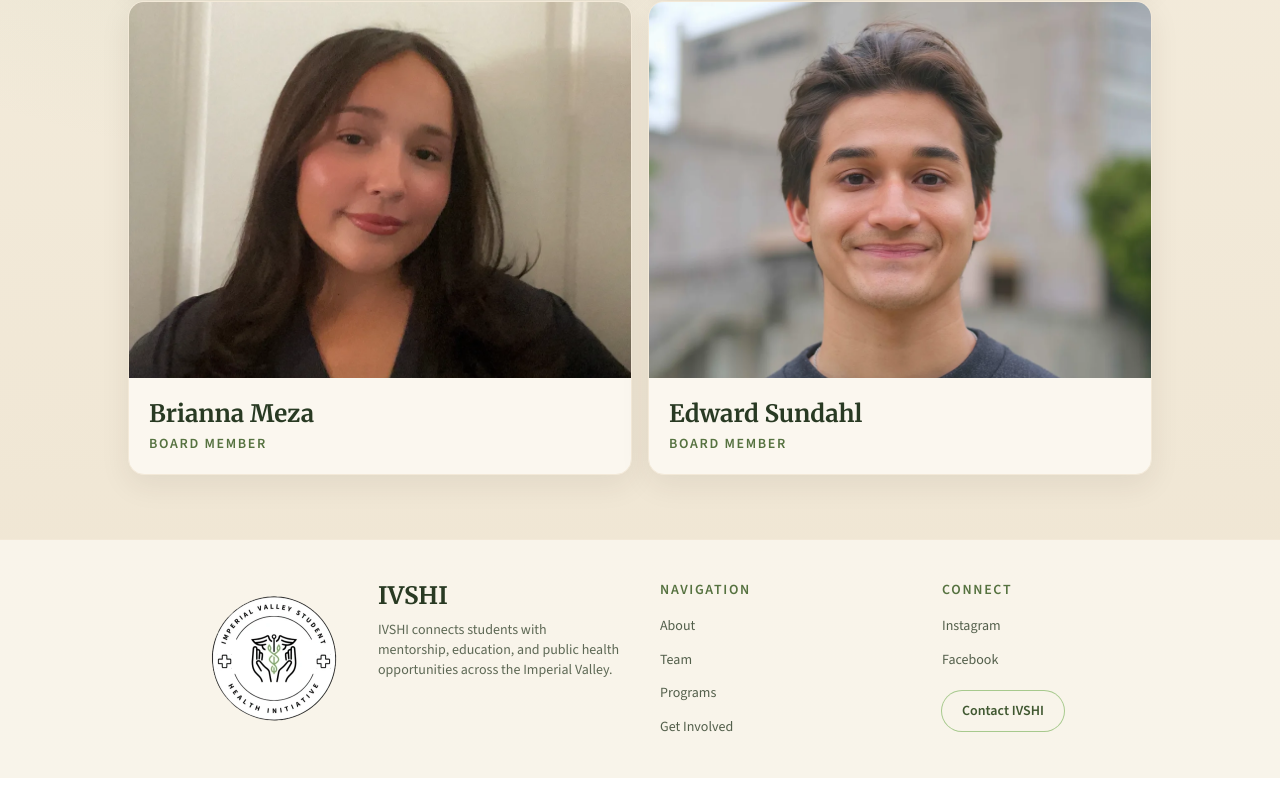
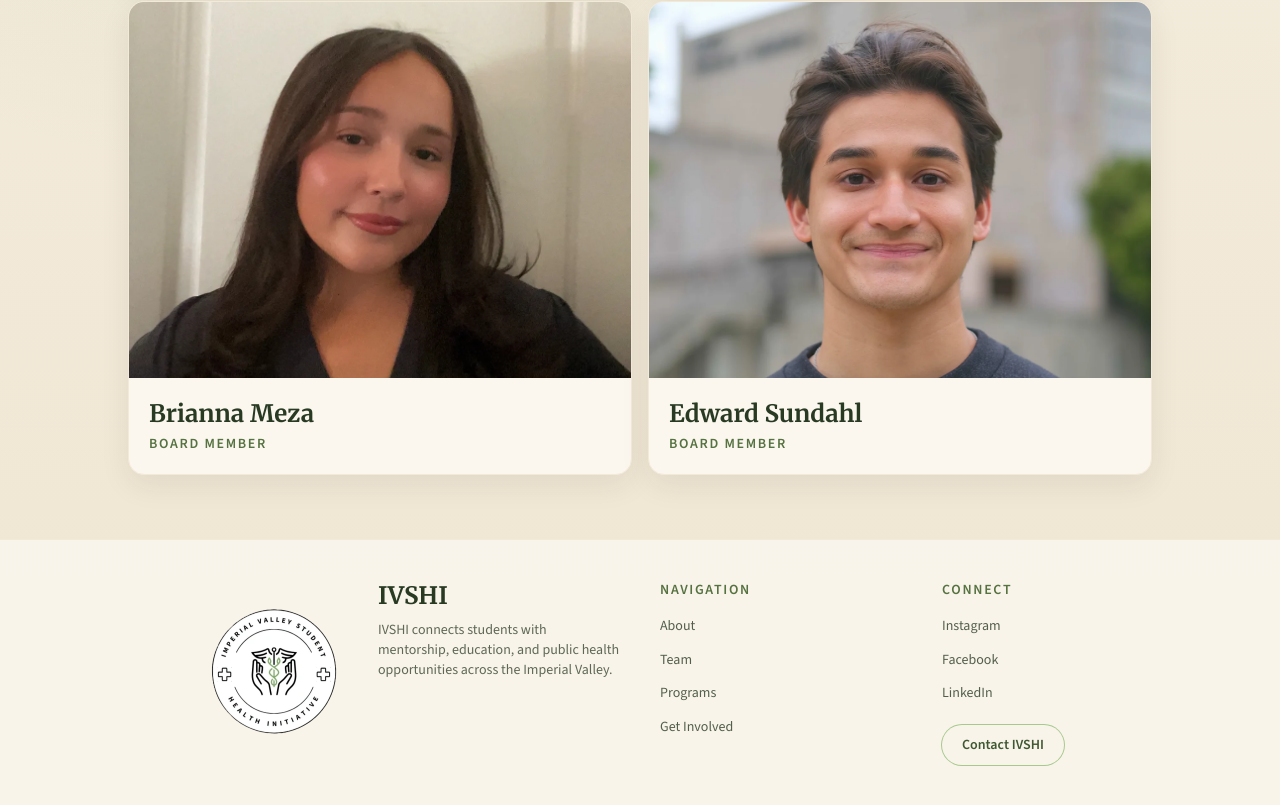
Before and after one commit to jpdavalos423/ivshi-redesign, a Next.js app: page /team in a window 1280 px wide. Shown: the part 967-1772 px from the top of the page. Before the commit the page ends 1745 px from the top, so only its background shows below. Built offline with nearby package versions, Linux system fonts and the light colour scheme; no server answers.

Commit message:
added linkedin link

```diff
--- a/content/site.ts
+++ b/content/site.ts
@@ -18,7 +18,10 @@ export const siteConfig: SiteConfig = {
   socialLinks: [
     { label: "Instagram", href: "https://www.instagram.com/ivstudenthealthinitiative/" },
     { label: "Facebook", href: "https://www.facebook.com/profile.php?id=61564060259826&mibextid=wwXIfr&mibextid=wwXIfr" },
-    // { label: "LinkedIn", href: "https://www.linkedin.com" }
+    {
+      label: "LinkedIn",
+      href: "https://www.linkedin.com/company/imperial-valley-student-health-initiative"
+    }
   ],
   ctas: {
     homePrimary: {
```
